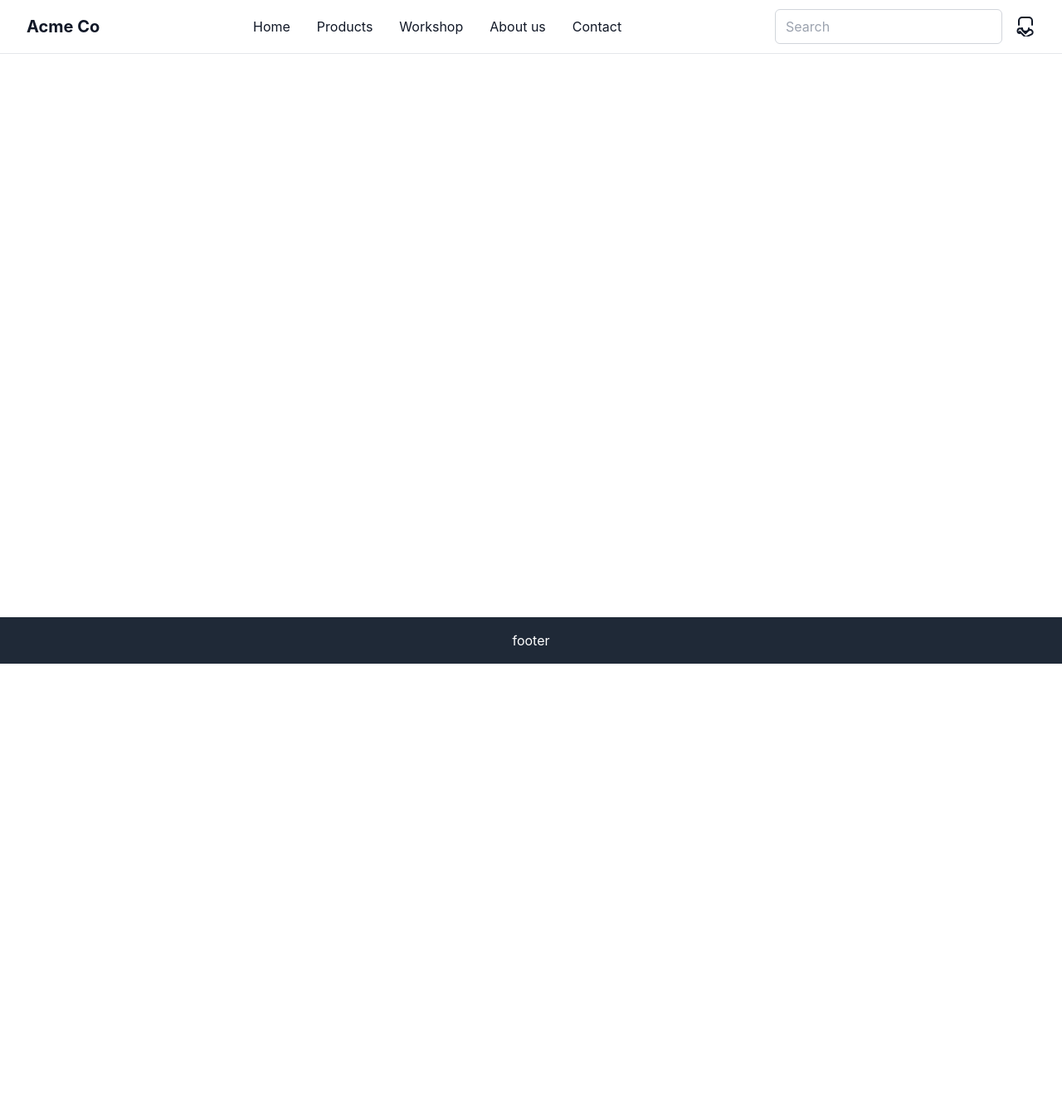
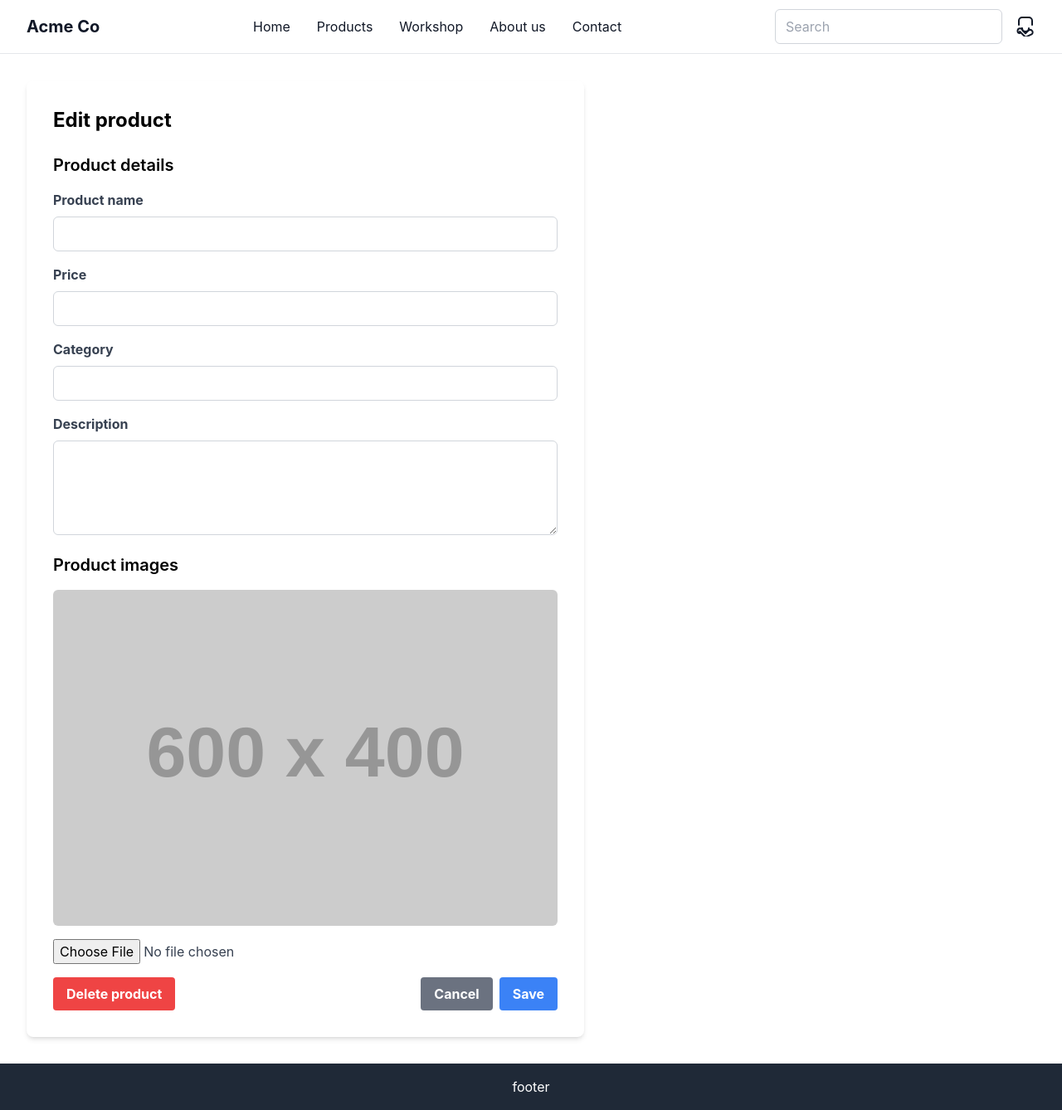
Before and after one commit to joumaamhamad/betelmoune, a React (Create React App) app in the folder frontend/: page /editProduct in a window 1280 px wide. Shown: the whole page at 83% size. Before the commit the page ends 800 px from the top, so only its background shows below. Built offline with nearby package versions, Linux system fonts and the light colour scheme.

Commit message:
add & edit product

```diff
--- a/frontend/src/App.js
+++ b/frontend/src/App.js
@@ -6,7 +6,9 @@ import NavBarPlus from './components/NavBarPlus';
 import Footer from './components/Footer';
 import SignUp from './screens/Signup';
 import Products from './screens/Products';
-import { ToastContainer } from 'react-toastify';
+import AddProduct from './screens/AddProduct';
+import EditProduct from './screens/EditProduct';
+// import { ToastContainer } from 'react-toastify';
 
 function App() {
   return (
@@ -20,7 +22,8 @@ function App() {
             <Route path="/signup" element={<SignUp />} />
             <Route path="/signin" element={<SignIn />} />
             <Route path="/products" element={<Products />} />
-
+            <Route path="/addProduct" element={<AddProduct />} />
+            <Route path="/editProduct" element={<EditProduct />} />
           </Routes>
         </main>
 
--- a/frontend/src/index.js
+++ b/frontend/src/index.js
@@ -6,7 +6,6 @@ import reportWebVitals from './reportWebVitals';
 import './tailwind.css';
 import { Provider } from 'react-redux';
 import store from './store/store';
-
 
 const root = ReactDOM.createRoot(document.getElementById('root'));
 root.render(
--- /dev/null
+++ b/frontend/src/screens/AddProduct.jsx
@@ -0,0 +1,83 @@
+import React from 'react';
+
+const AddProduct = () => {
+  return (
+    <div className="flex items-start justify-start min-h-screen bg-white-100 p-8">
+      <div className="bg-white p-8 rounded-lg shadow-md w-full max-w-md mt-5">
+        <h2 className="text-2xl font-bold mb-6 text-left">Add a new product</h2>
+        <form>
+          <div className="mb-4">
+            <label
+              htmlFor="productName"
+              className="block text-gray-700 font-bold mb-2 text-left"
+            >
+              Product Name
+            </label>
+            <input
+              type="text"
+              id="productName"
+              className="w-full px-3 py-2 border border-gray-300 rounded-md focus:outline-none focus:ring focus:border-blue-500"
+            />
+          </div>
+          <div className="mb-4">
+            <label
+              htmlFor="price"
+              className="block text-gray-700 font-bold mb-2 text-left"
+            >
+              Price
+            </label>
+            <input
+              type="number"
+              id="price"
+              className="w-full px-3 py-2 border border-gray-300 rounded-md focus:outline-none focus:ring focus:border-blue-500"
+            />
+          </div>
+          <div className="mb-4">
+            <label
+              htmlFor="category"
+              className="block text-gray-700 font-bold mb-2 text-left"
+            >
+              Category
+            </label>
+            <input
+              type="text"
+              id="category"
+              className="w-full px-3 py-2 border border-gray-300 rounded-md focus:outline-none focus:ring focus:border-blue-500"
+            />
+          </div>
+          <div className="mb-4">
+            <label
+              htmlFor="description"
+              className="block text-gray-700 font-bold mb-2 text-left"
+            >
+              Description
+            </label>
+            <textarea
+              id="description"
+              className="w-full px-3 py-2 border border-gray-300 rounded-md focus:outline-none focus:ring focus:border-blue-500"
+              rows="4"
+            ></textarea>
+          </div>
+          <div className="mb-4">
+            <label className="block text-gray-700 font-bold mb-2 text-left">
+              Upload Image
+            </label>
+            <input type="file" className="w-full text-gray-700" />
+          </div>
+          <p className="text-gray-500 text-sm mb-4 text-left">
+            Note: Your product will be reviewed before it's published. This may
+            take up to 24 hours.
+          </p>
+          <button
+            type="submit"
+            className="w-full bg-blue-500 text-white font-bold py-2 px-4 rounded hover:bg-blue-700 focus:outline-none focus:ring focus:border-blue-700"
+          >
+            Submit for review
+          </button>
+        </form>
+      </div>
+    </div>
+  );
+};
+
+export default AddProduct;
--- /dev/null
+++ b/frontend/src/screens/EditProduct.jsx
@@ -0,0 +1,103 @@
+import React from 'react';
+
+const EditProduct = () => {
+  return (
+    <div className="flex items-start justify-start min-h-screen bg-white-100 p-8">
+      <div className="bg-white p-8 rounded-lg shadow-md w-full max-w-2xl">
+        <h2 className="text-2xl font-bold mb-6 text-left">Edit product</h2>
+        <form>
+          <h3 className="text-xl font-semibold mb-4 text-left">
+            Product details
+          </h3>
+          <div className="mb-4">
+            <label
+              htmlFor="productName"
+              className="block text-gray-700 font-bold mb-2 text-left"
+            >
+              Product name
+            </label>
+            <input
+              type="text"
+              id="productName"
+              className="w-full px-3 py-2 border border-gray-300 rounded-md focus:outline-none focus:ring focus:border-blue-500"
+            />
+          </div>
+          <div className="mb-4">
+            <label
+              htmlFor="price"
+              className="block text-gray-700 font-bold mb-2 text-left"
+            >
+              Price
+            </label>
+            <input
+              type="number"
+              id="price"
+              className="w-full px-3 py-2 border border-gray-300 rounded-md focus:outline-none focus:ring focus:border-blue-500"
+            />
+          </div>
+          <div className="mb-4">
+            <label
+              htmlFor="category"
+              className="block text-gray-700 font-bold mb-2 text-left"
+            >
+              Category
+            </label>
+            <input
+              type="text"
+              id="category"
+              className="w-full px-3 py-2 border border-gray-300 rounded-md focus:outline-none focus:ring focus:border-blue-500"
+            />
+          </div>
+          <div className="mb-4">
+            <label
+              htmlFor="description"
+              className="block text-gray-700 font-bold mb-2 text-left"
+            >
+              Description
+            </label>
+            <textarea
+              id="description"
+              className="w-full px-3 py-2 border border-gray-300 rounded-md focus:outline-none focus:ring focus:border-blue-500"
+              rows="4"
+            ></textarea>
+          </div>
+          <h3 className="text-xl font-semibold mb-4 text-left">
+            Product images
+          </h3>
+          <div className="mb-4">
+            <img
+              src="https://via.placeholder.com/600x400"
+              alt="Product"
+              className="w-full h-auto rounded-md mb-4"
+            />
+            <input type="file" className="w-full text-gray-700" />
+          </div>
+          <div className="flex justify-between items-center">
+            <button
+              type="button"
+              className="bg-red-500 text-white font-bold py-2 px-4 rounded hover:bg-red-700 focus:outline-none focus:ring focus:border-red-700"
+            >
+              Delete product
+            </button>
+            <div>
+              <button
+                type="button"
+                className="bg-gray-500 text-white font-bold py-2 px-4 rounded hover:bg-gray-700 focus:outline-none focus:ring focus:border-gray-700 mr-2"
+              >
+                Cancel
+              </button>
+              <button
+                type="submit"
+                className="bg-blue-500 text-white font-bold py-2 px-4 rounded hover:bg-blue-700 focus:outline-none focus:ring focus:border-blue-700"
+              >
+                Save
+              </button>
+            </div>
+          </div>
+        </form>
+      </div>
+    </div>
+  );
+};
+
+export default EditProduct;
--- a/frontend/src/screens/Signup.jsx
+++ b/frontend/src/screens/Signup.jsx
@@ -14,8 +14,8 @@ import Container from '@mui/material/Container';
 import { createTheme, ThemeProvider } from '@mui/material/styles';
 import axios from 'axios';
 import { useLocation, useNavigate } from 'react-router-dom';
-import { toast } from "react-toastify";
-import { getError } from "../utils";
+import { toast } from 'react-toastify';
+import { getError } from '../utils';
 
 function Copyright(props) {
   return (
@@ -38,11 +38,10 @@ function Copyright(props) {
 const defaultTheme = createTheme();
 
 export default function SignUp() {
-
   const navigate = useNavigate();
   const { search } = useLocation();
   const redirectUrl = new URLSearchParams(search).get('redirect');
-  const redirect = redirectUrl ? redirectUrl : '/'
+  const redirect = redirectUrl ? redirectUrl : '/';
 
   const [formValues, setFormValues] = React.useState({
     firstName: '',
@@ -60,23 +59,21 @@ export default function SignUp() {
   };
 
   const handleSubmit = async (event) => {
-
     event.preventDefault();
     console.log(formValues);
 
-    try{
-      const { data } = await axios.post('/api/users/signup' , {
+    try {
+      const { data } = await axios.post('/api/users/signup', {
         firstName: formValues.firstName,
         lastName: formValues.lastName,
         email: formValues.email,
-        password: formValues.password
-      })
+        password: formValues.password,
+      });
 
-      localStorage.setItem('userInfo' , JSON.stringify(data));
-      toast.success('Account is created!!')
+      localStorage.setItem('userInfo', JSON.stringify(data));
+      toast.success('Account is created!!');
       navigate(redirect || '/');
-
-    }catch(err){
+    } catch (err) {
       toast.error(getError(err));
     }
   };
```
Also changed, not shown: 1 other file (tests, documents, lock files or other folders).
